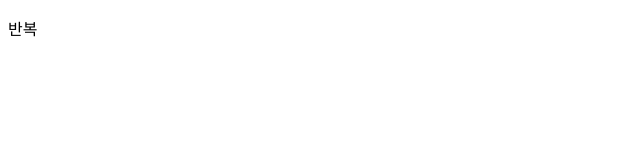
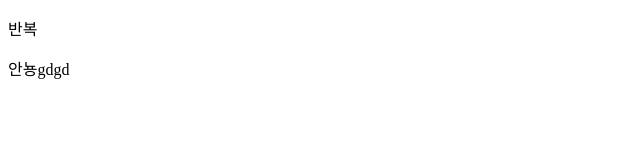
Before and after one commit to yeaseula/camptest3, a plain HTML site: page index.html in a window 1280 px wide. Shown: the full height of the page, 0-640 px from the left. Drawn offline with Linux system fonts and the light colour scheme.

Commit message:
💬 Files

```diff
--- a/index.html
+++ b/index.html
@@ -7,5 +7,6 @@
 </head>
 <body>
     <p>반복</p>
+    <p>안뇽gdgd</p>
 </body>
 </html>
```
